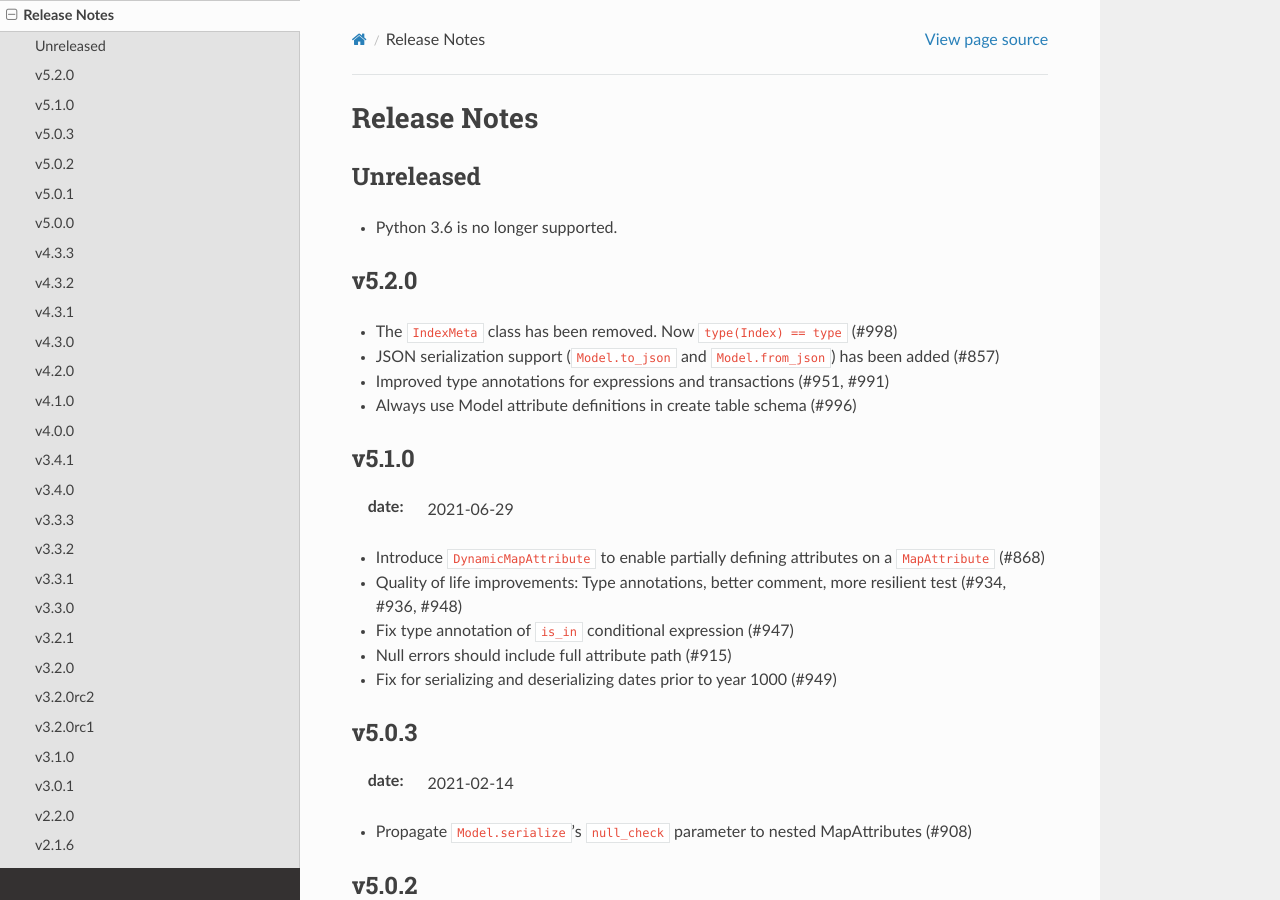
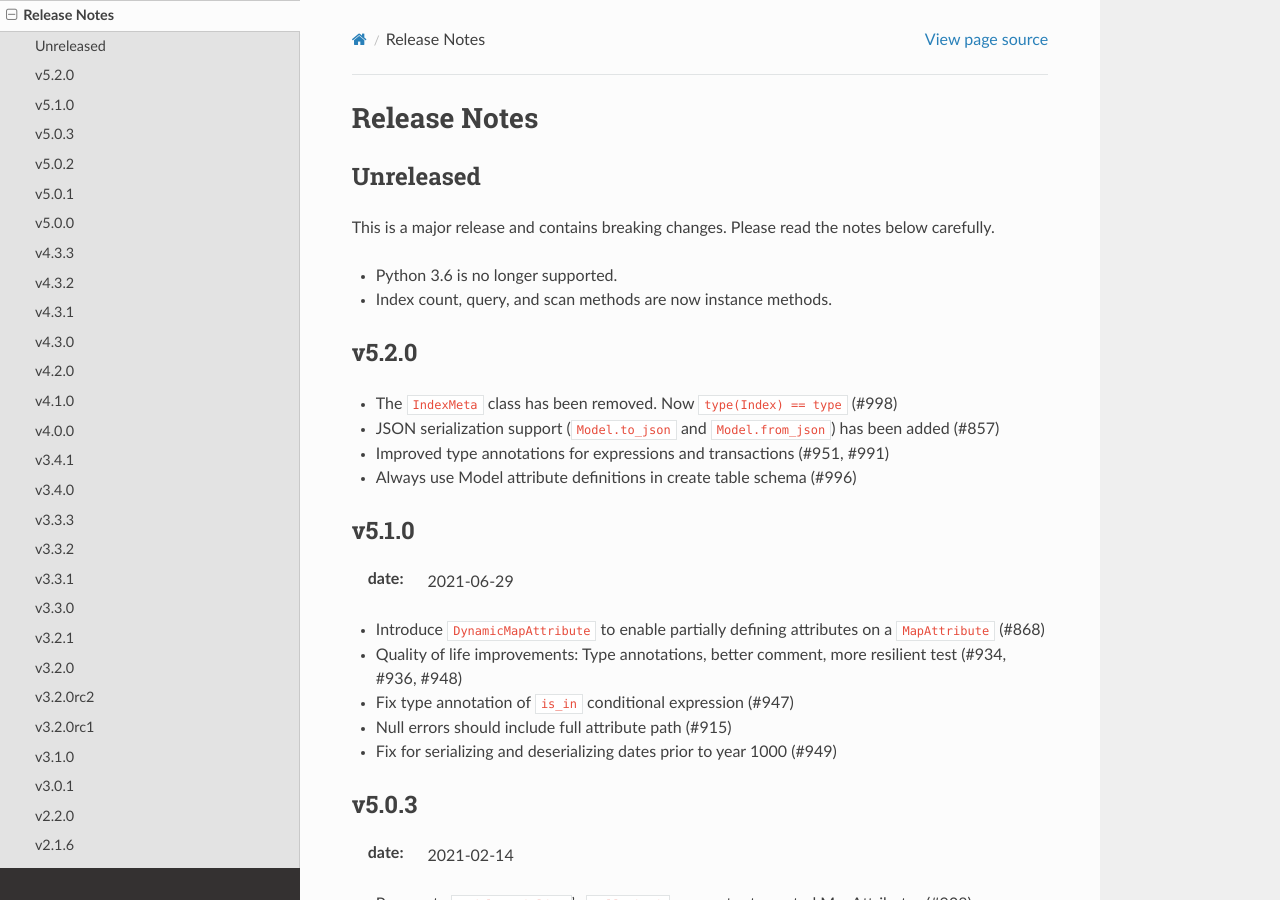
Before and after one commit to pynamodb/PynamoDB, a Sphinx documentation site: the page built from docs/release_notes.rst, in a window 1280 px wide and 900 px high. Built offline with Sphinx 7.4.7 and the Read the Docs theme 2.0.0, drawn with Linux system fonts in a browser that asks for light colours.

Commit message:
breaking change note

```diff
--- a/docs/release_notes.rst
+++ b/docs/release_notes.rst
@@ -3,7 +3,11 @@ Release Notes
 
 Unreleased
 ----------
+
+This is a major release and contains breaking changes. Please read the notes below carefully.
+
 * Python 3.6 is no longer supported.
+* Index count, query, and scan methods are now instance methods.
 
 
 v5.2.0
```
